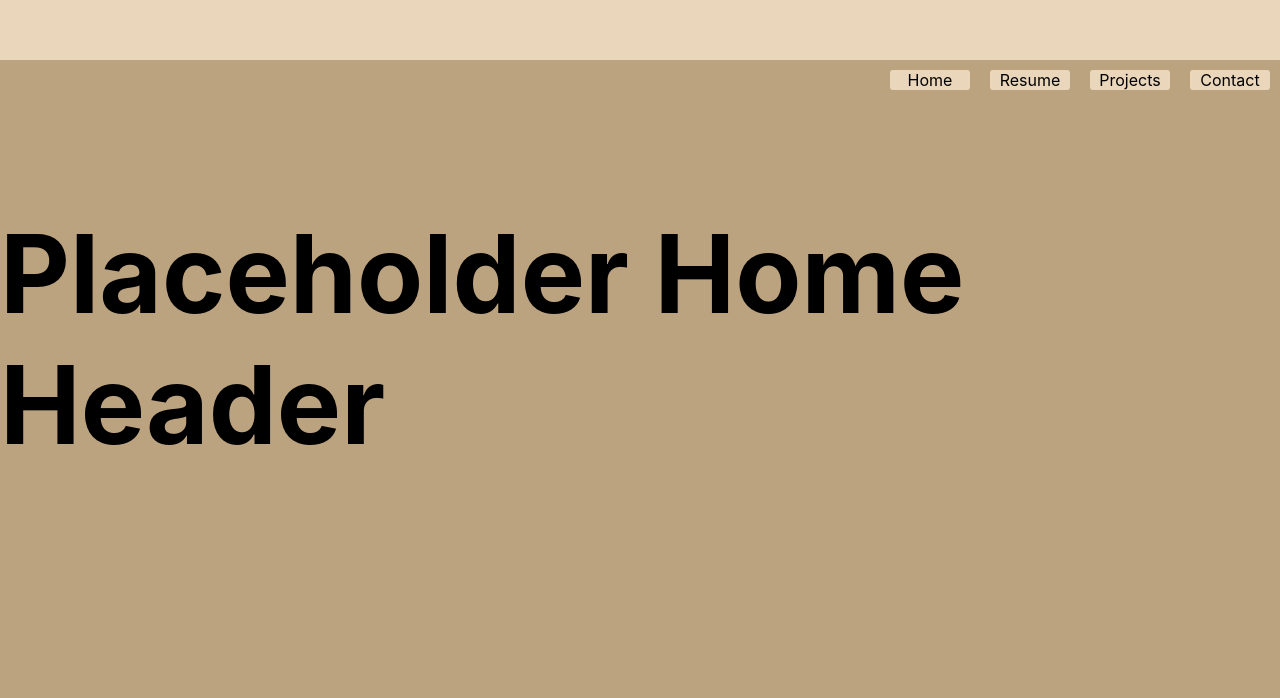
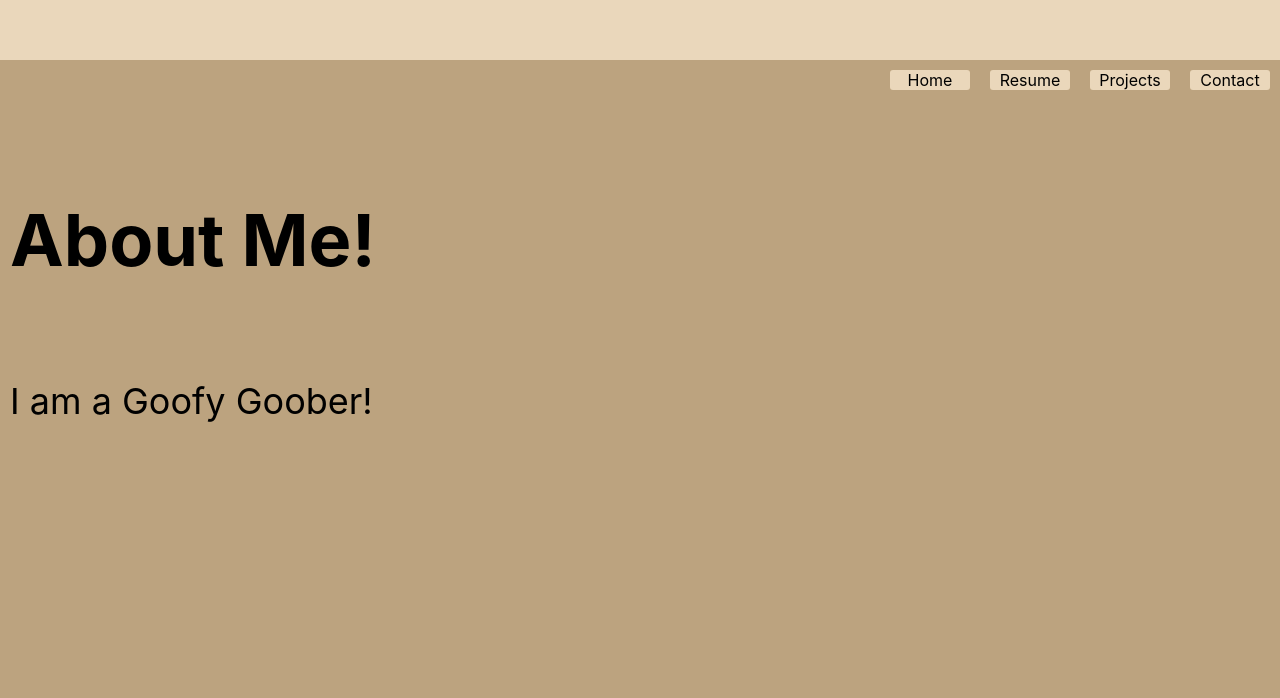
Before and after one commit to rhonvyramos/portfolio-with-react, a React (Create React App) app: page / in a window 1280 px wide. Shown: the part 102-800 px from the top of the page. Built offline with nearby package versions, Linux system fonts and the light colour scheme.

Commit message:
added text to homepage; added styling to homepage text

```diff
--- a/src/components/homepage.js
+++ b/src/components/homepage.js
@@ -4,6 +4,13 @@ import "../styles/homepage.css"
 export default function HomePage({selectedPage, setPage}) {
     console.log("Selected page is: " + selectedPage);
     return (
-        <h1 id="homepage_h1">Placeholder Home Header</h1>
+        <section id="homepage_body">
+            <div>
+                <h1 id="homepage_h1">About Me!</h1>
+                <p>
+                    I am a Goofy Goober!
+                </p>
+            </div>
+        </section>
     )
 }
--- a/src/styles/homepage.css
+++ b/src/styles/homepage.css
@@ -1,3 +1,11 @@
+#homepage_body div {
+    margin: 10px;
+}
+
 #homepage_h1 {
-    font-size: 108px;
+    font-size: 72px;
 }
+
+#homepage_body p {
+    font-size: 36px;
+}
```
